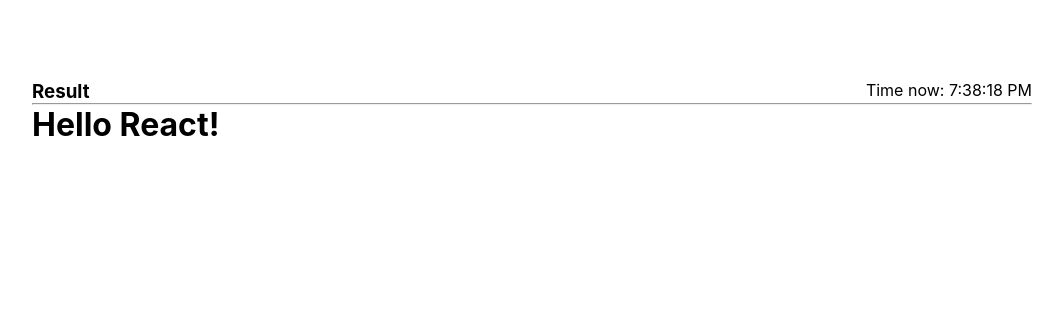
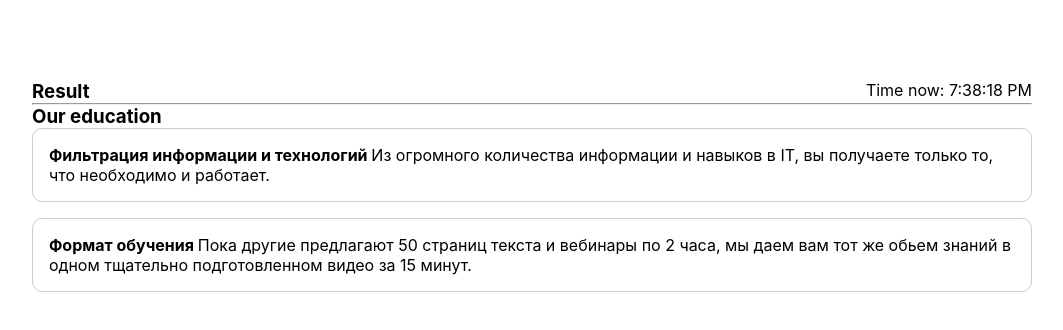
Before and after one commit to AleksandrKompanetc/react-application, a React (Create React App) app: page / in a window 1280 px wide. Shown: the top 330 px of the page, without its empty margins (108-1171 px from the left). Built offline with nearby package versions, Linux system fonts and the light colour scheme; the HTML template or start-up script is replaced by a standard one.

Commit message:
added information for App

```diff
--- a/src/App.js
+++ b/src/App.js
@@ -27,7 +27,24 @@
       <Header />
       <hr />
       <main>
-        <h1>Hello React!</h1>
+        <section>
+          <h3>Our education</h3>
+          <ul>
+            <li>
+              <p>
+                <strong>Фильтрация информации и технологий </strong>
+                Из огромного количества информации и навыков в IT, вы получаете только то, что необходимо и работает.
+              </p>
+            </li>
+            <li>
+              <p>
+                <strong>Формат обучения </strong>
+                Пока другие предлагают 50 страниц текста и вебинары по 2 часа,
+                мы даем вам тот же обьем знаний в одном тщательно подготовленном видео за 15 минут.
+              </p>
+            </li>
+          </ul>
+        </section>
       </main>
     </div>
   )
```
